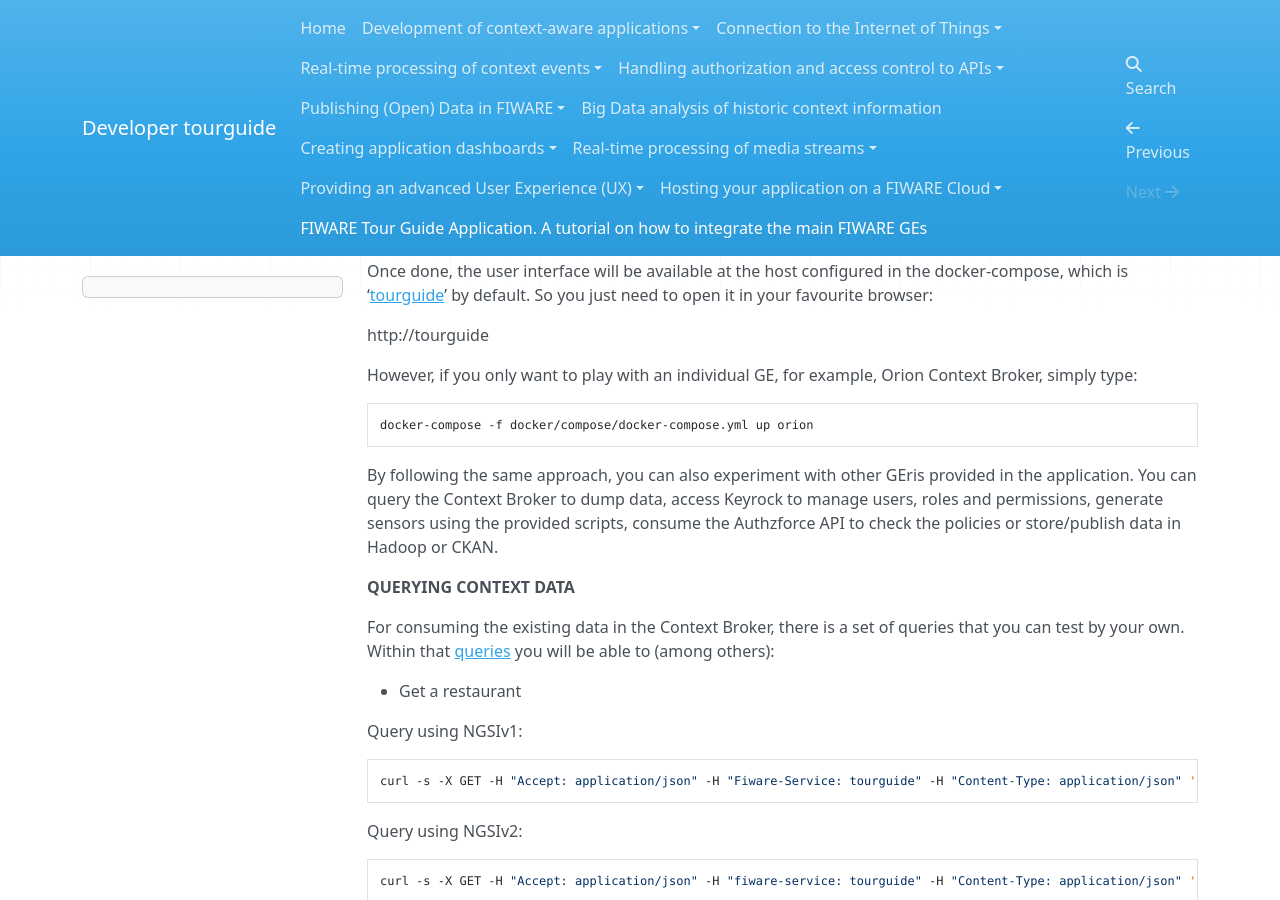
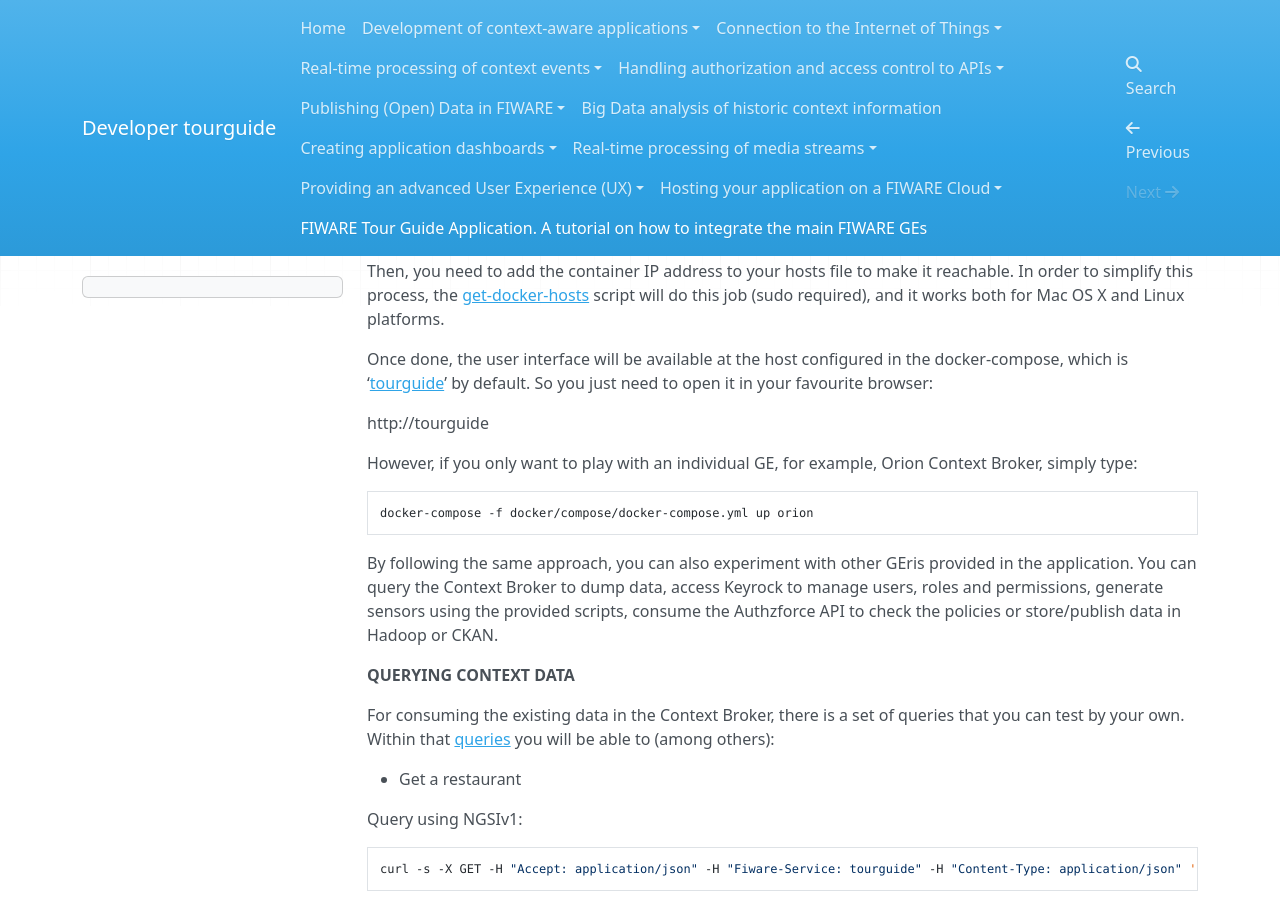
Before and after one commit to FIWARE-Ops/docs.TourGuide, an MkDocs documentation site: the page built from doc/fiware-tour-guide-application-a-tutorial-on-how-to-integrate-the-main-fiware-ges/fiware-tour-guide-application-a-tutorial-on-how-to-integrate-the-main-fiware-ges.md, in a window 1280 px wide and 900 px high, scrolled down 2898 px. Built offline with MkDocs 1.6.1, drawn with Linux system fonts in a browser that asks for light colours; nearby versions of some CDN libraries; comment, search, counter and statistics services are not loaded; old or Windows-style settings are respelled for this version of MkDocs.

Commit message:
Update script get-docker-hosts information

```diff
--- a/doc/fiware-tour-guide-application-a-tutorial-on-how-to-integrate-the-main-fiware-ges/fiware-tour-guide-application-a-tutorial-on-how-to-integrate-the-main-fiware-ges.md
+++ b/doc/fiware-tour-guide-application-a-tutorial-on-how-to-integrate-the-main-fiware-ges/fiware-tour-guide-application-a-tutorial-on-how-to-integrate-the-main-fiware-ges.md
@@ -130,6 +130,11 @@ running, then execute the following command:
     docker-compose -f docker/compose/docker-compose.yml up
 
 And everything will be up and running.
+
+Then, you need to add the container IP address to your hosts file to
+make it reachable. In order to simplify this process, the
+[get-docker-hosts](https://github.com/Bitergia/docker/tree/master/utils#get-docker-hosts)
+script will do this job (sudo required), and it works both for Mac OS X and Linux platforms.
 
 Once done, the user interface will be available at the host configured
 in the docker-compose, which is ‘[tourguide](http://tourguide)’ by
```
